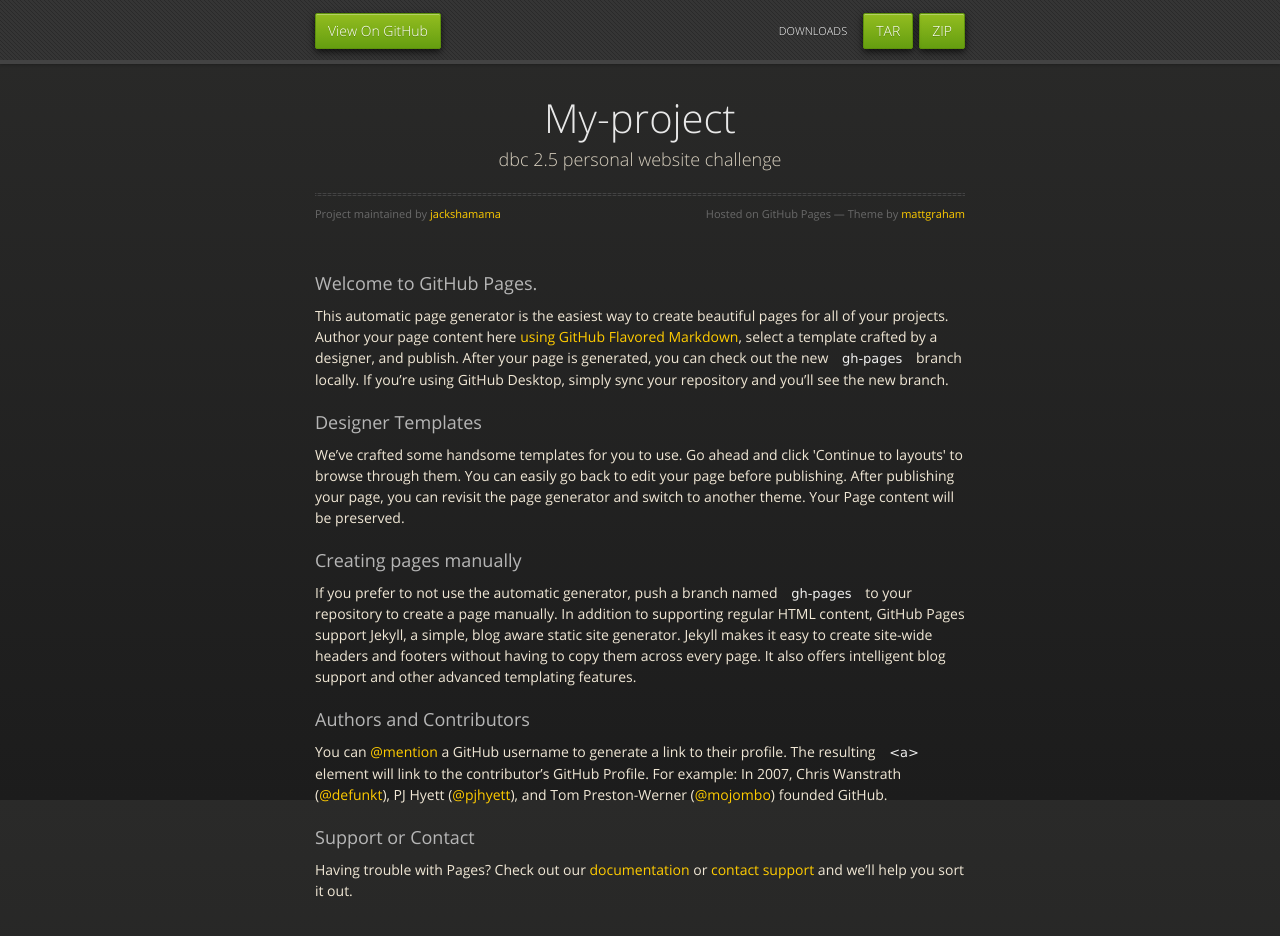
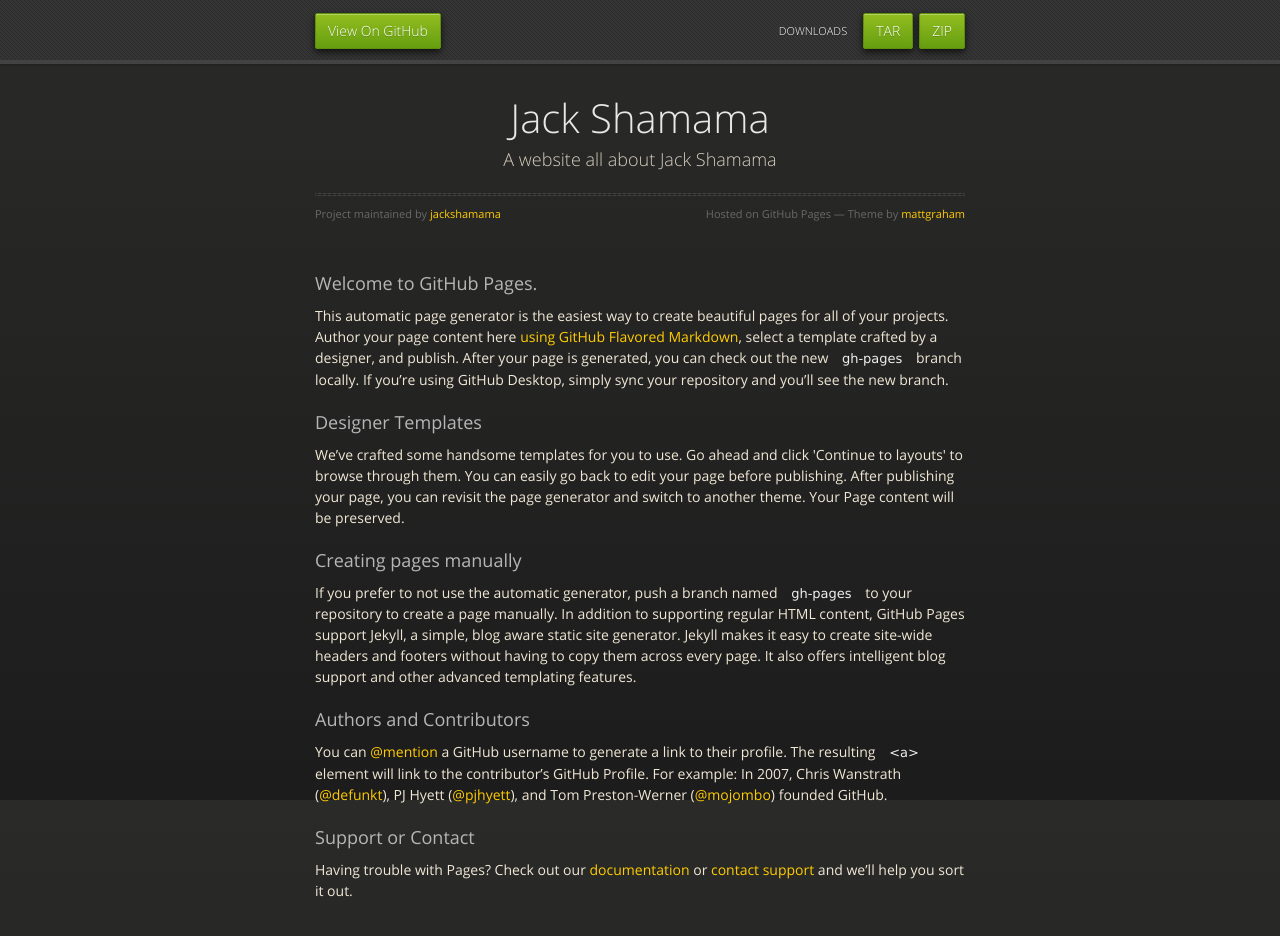
Before and after one commit to jackshamama/my-project, a plain HTML site: page index.html in a window 1280 px wide. Drawn offline with nearby package versions, Linux system fonts and the light colour scheme.

Commit message:
updating index

```diff
--- a/index.html
+++ b/index.html
@@ -3,7 +3,7 @@
   <head>
     <meta charset="utf-8">
     <meta http-equiv="X-UA-Compatible" content="chrome=1">
-    <title>My-project by jackshamama</title>
+    <title>Jack Shamama</title>
     <link rel="stylesheet" href="stylesheets/styles.css">
     <link rel="stylesheet" href="stylesheets/github-dark.css">
     <script src="https://ajax.googleapis.com/ajax/libs/jquery/1.7.1/jquery.min.js"></script>
@@ -31,8 +31,8 @@
 
       <section>
         <div id="title">
-          <h1>My-project</h1>
-          <p>dbc 2.5 personal website challenge</p>
+          <h1>Jack Shamama</h1>
+          <p>A website all about Jack Shamama</p>
           <hr>
           <span class="credits left">Project maintained by <a href="https://github.com/jackshamama">jackshamama</a></span>
           <span class="credits right">Hosted on GitHub Pages &mdash; Theme by <a href="https://twitter.com/michigangraham">mattgraham</a></span>
```
